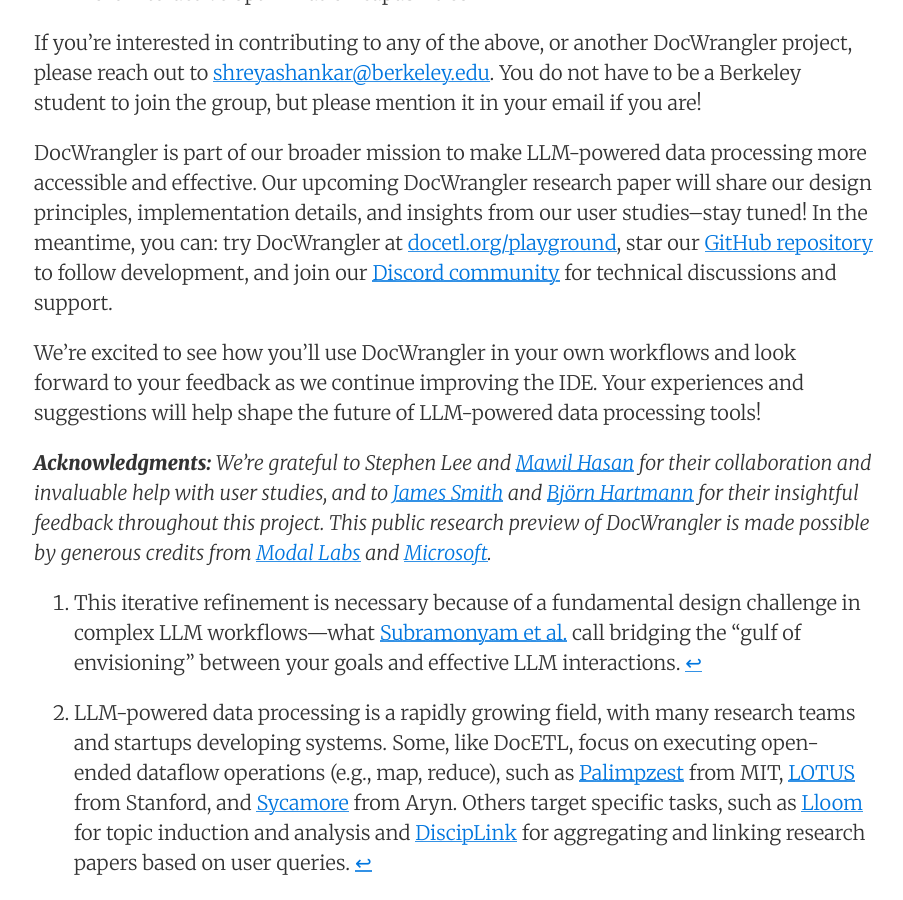
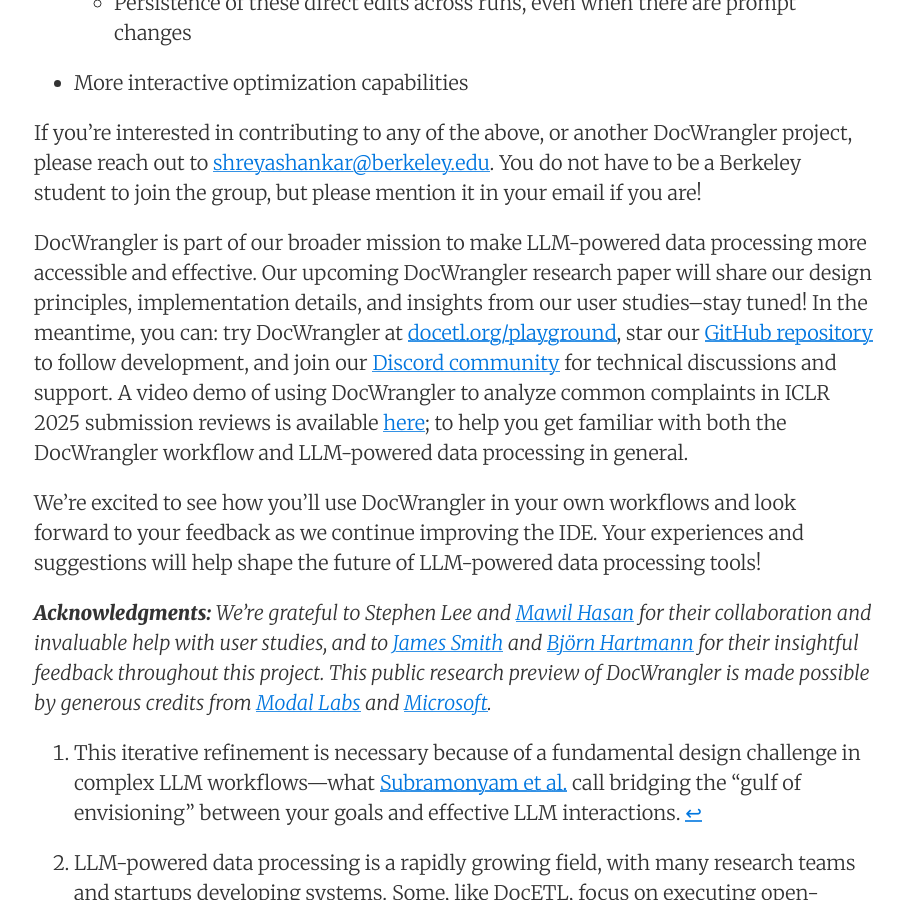
Before and after one commit to data-people-group/data-people-group.github.io, a Jekyll site: the page built from _posts/2025-01-13-docwrangler.md, in a window 1280 px wide and 900 px high, scrolled down 8785 px. Shown: the whole window, without its empty margins (186-1089 px from the left). Built offline with Jekyll 4.4.1, drawn with Linux system fonts in a browser that asks for light colours; nearby versions of some CDN libraries; some of the changed text lies outside the part shown.

Commit message:
add video tutorial (#7)
* nits:from eugene

* add video tutorial

```diff
--- a/_posts/2025-01-13-docwrangler.md
+++ b/_posts/2025-01-13-docwrangler.md
@@ -12,6 +12,7 @@ categories: blogs
 * *Try DocWrangler at [docetl.org/playground](http://docetl.org/playground)*
 * *Star our [GitHub repository](https://github.com/ucbepic/docetl) to follow development*
 * *Join our [Discord community](https://discord.com/invite/fHp7B2X3xx) for technical discussions and support*
+* *See a [video demo](https://youtu.be/ytAsNoTZfhw) of using DocWrangler to analyze common complaints in ICLR 2025 submission reviews; to help get familiar with DocWrangler and LLM-powered data processing*
 
 ---
 
@@ -165,7 +166,7 @@ While this current version of DocWrangler is already very powerful, there are se
 
 If you’re interested in contributing to any of the above, or another DocWrangler project, please reach out to [shreyashankar@berkeley.edu](mailto:shreyashankar@berkeley.edu). You do not have to be a Berkeley student to join the group, but please mention it in your email if you are!
 
-DocWrangler is part of our broader mission to make LLM-powered data processing more accessible and effective. Our upcoming DocWrangler research paper will share our design principles, implementation details, and insights from our user studies–stay tuned! In the meantime, you can: try DocWrangler at [docetl.org/playground](docetl.org/playground), star our [GitHub repository](https://github.com/ucbepic/docetl) to follow development, and join our [Discord community](https://discord.com/invite/fHp7B2X3xx) for technical discussions and support.
+DocWrangler is part of our broader mission to make LLM-powered data processing more accessible and effective. Our upcoming DocWrangler research paper will share our design principles, implementation details, and insights from our user studies–stay tuned! In the meantime, you can: try DocWrangler at [docetl.org/playground](docetl.org/playground), star our [GitHub repository](https://github.com/ucbepic/docetl) to follow development, and join our [Discord community](https://discord.com/invite/fHp7B2X3xx) for technical discussions and support. A video demo of using DocWrangler to analyze common complaints in ICLR 2025 submission reviews is available [here](https://youtu.be/ytAsNoTZfhw); to help you get familiar with both the DocWrangler workflow and LLM-powered data processing in general.
 
 We're excited to see how you'll use DocWrangler in your own workflows and look forward to your feedback as we continue improving the IDE. Your experiences and suggestions will help shape the future of LLM-powered data processing tools!
 
```
